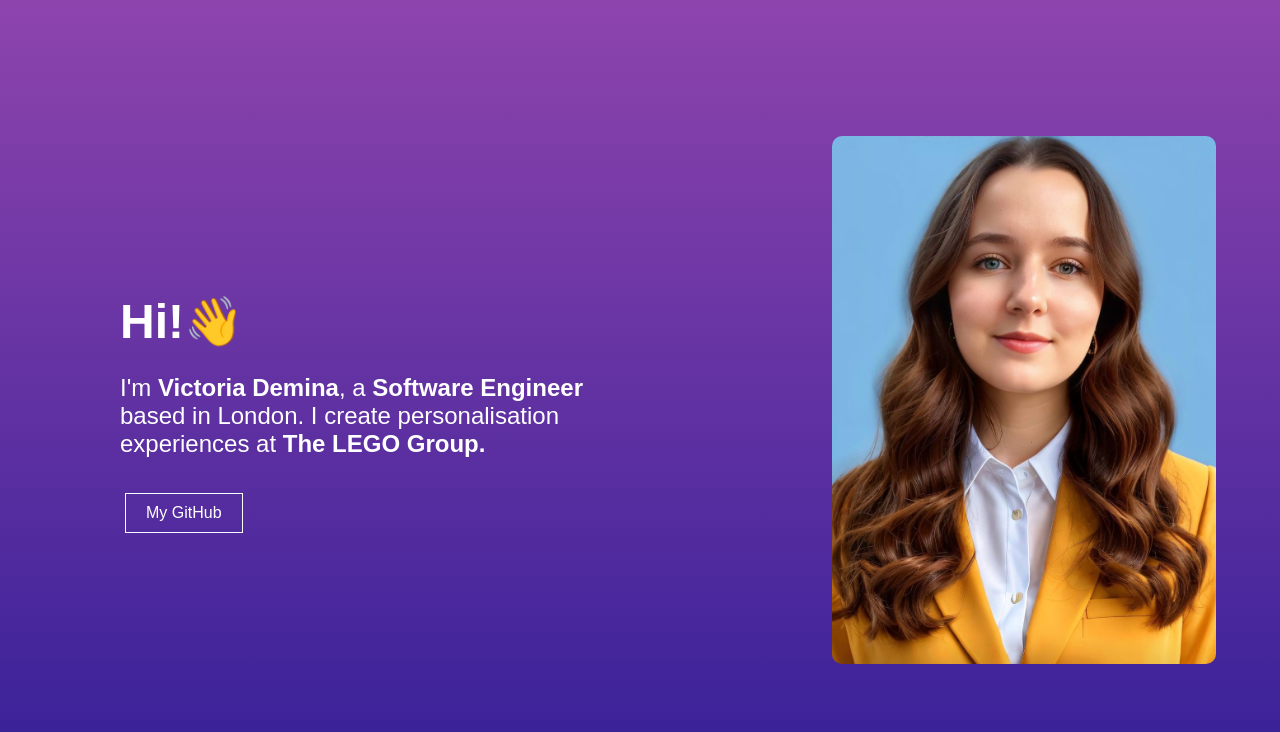
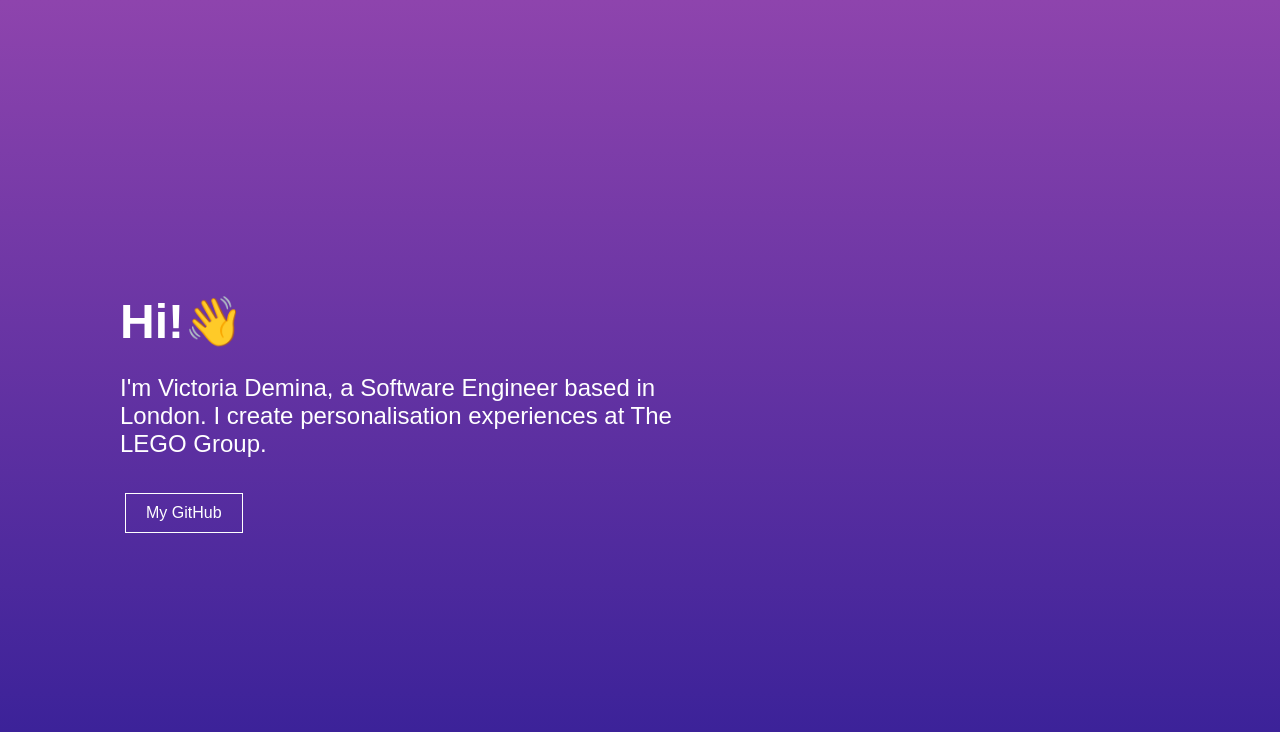
Before and after one commit to victoriademina/victoriademina.github.io, a plain HTML site: page index.html in a window 1280 px wide. Drawn offline with Linux system fonts and the light colour scheme.

Commit message:
Revert "Add photo."
This reverts commit fee076574d5439d44f5f5c3699a84935e4d25d7b.

```diff
--- a/index.html
+++ b/index.html
@@ -9,15 +9,12 @@
 <div class="container">
     <div class="content">
         <h1>Hi!👋</h1>
-        <p class="subtitle">I'm <strong>Victoria Demina</strong>, a <strong>Software Engineer</strong> based in London.
-            I create personalisation experiences at <strong>The LEGO Group.</strong></p>
+        <p class="subtitle">I'm Victoria Demina, a Software Engineer based in London. I create personalisation
+            experiences at The LEGO Group.</p>
         <div class="links">
             <a href="https://github.com/victoriademina" target="_blank">My GitHub</a>
         </div>
     </div>
-    <div class="photo">
-        <img src="photo.jpeg" alt="Victoria's Photo">
-    </div>
 </div>
 </body>
 </html>
--- a/styles.css
+++ b/styles.css
@@ -59,36 +59,3 @@ h1 {
         font-size: 1.2em;
     }
 }
-.photo {
-    flex: 1; /* Fill remaining space */
-    display: flex;
-    justify-content: flex-end; /* Align photo to the right */
-    align-items: center;
-    padding-right: 5vw; /* Adjusted space from the right border based on viewport width */
-    margin-left: 5vw; /* Adjusted space from the left border based on viewport width */
-}
-
-.photo img {
-    width: 30vw; /* Set image width as a percentage of viewport width */
-    max-width: 500px; /* Set maximum image width */
-    height: auto; /* Maintain aspect ratio */
-    border-radius: 10px; /* Border radius for slight smoothing */
-    /*filter: blur(5px); !* Apply a blur effect to the image *!*/
-}
-
-.content {
-    flex: 1; /* Occupy remaining space */
-}
-
-/* Adjustments for smaller screens */
-@media (max-width: 768px) {
-    .content {
-        width: 100%; /* Occupy full width */
-        padding-right: 20px; /* Adjust padding */
-        padding-left: 20px; /* Adjust padding */
-    }
-
-    .photo {
-        display: none; /* Hide the photo on smaller screens */
-    }
-}
```
Also changed, not shown: photo.jpeg (deleted).
